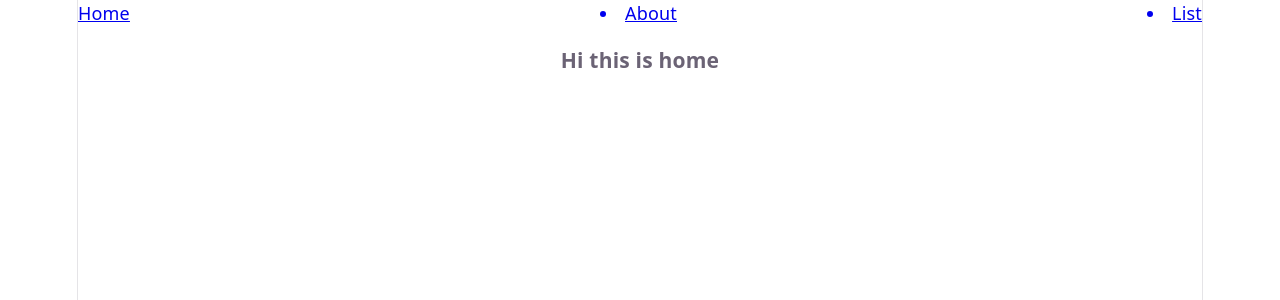
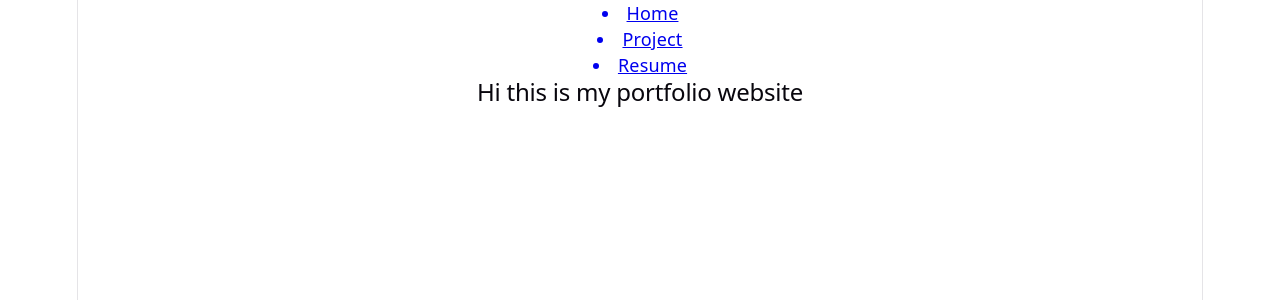
Before and after one commit to rawatrishab007/assignments, a React (Vite) app in the folder assign1/: page / in a window 1280 px wide. Shown: the top 300 px of the page. Built offline with nearby package versions, Linux system fonts and the light colour scheme.

Commit message:
questions

```diff
--- a/assign1/src/App.jsx
+++ b/assign1/src/App.jsx
@@ -94,21 +94,32 @@
 // export default App
 
 import React from 'react'
-import NavBar from './class1/NavBar'
+// import NavBar from './class1/NavBar'
 import { Route, Routes } from 'react-router-dom'
-import Home from './class1/Home1'
-import About from './class1/About'
-import ProductList from './class3/ProductList'
+// import Home from './class1/Home1'
+// import About from './class1/About'
+// import ProductList from './class3/ProductList'
+// import Services from './class1/Services'
+import Navigation from './assignment3/Navigation'
+import Home from './assignment3/Home'
+import Project from './assignment3/Project'
+import Resume from './assignment3/Resume'
 const App = () => {
   return (
     <div>
-      <NavBar/>
+      {/* <NavBar/>
       <Routes>
         <Route path='/' element={<Home/>}></Route>
         <Route path='/About' element={<About/>}></Route>
         <Route path='/List' element={<ProductList/>}></Route>
-      </Routes>
-
+        <Route path='/Service' element={<Services/>}></Route>
+      </Routes> */}
+      <Navigation/>
+        <Routes>
+          <Route path='/' element={<Home/>} ></Route>
+          <Route path='/projects' element={<Project/>}></Route>
+          <Route path='/resume' element={<Resume/>}></Route>
+        </Routes>
     </div>
   )
 }
--- /dev/null
+++ b/assign1/src/assignment3/Home.jsx
@@ -0,0 +1,11 @@
+import React from 'react'
+
+const Home = () => {
+  return (
+    <div>
+      <h2>Hi this is my portfolio website</h2>
+    </div>
+  )
+}
+
+export default Home
--- /dev/null
+++ b/assign1/src/assignment3/Navigation.jsx
@@ -0,0 +1,18 @@
+import React from 'react'
+import { Link } from 'react-router-dom'
+
+const Navigation = () => {
+  return (
+    <div>
+      <div className='Navigation'>
+        <Link to={'/'}>
+        <li>Home</li>
+        </Link>
+        <Link to={'/projects'}><li>Project</li> </Link>
+        <Link to={'/resume'}><li>Resume</li></Link>
+      </div>
+    </div>
+  )
+}
+
+export default Navigation
--- /dev/null
+++ b/assign1/src/assignment3/Project.jsx
@@ -0,0 +1,11 @@
+import React from 'react'
+
+const Project = () => {
+  return (
+    <div>
+      <h2>Here are my all my projects</h2>
+    </div>
+  )
+}
+
+export default Project
--- /dev/null
+++ b/assign1/src/assignment3/Resume.jsx
@@ -0,0 +1,11 @@
+import React from 'react'
+
+const Resume = () => {
+  return (
+    <div>
+      <h2>This is my resume here</h2>
+    </div>
+  )
+}
+
+export default Resume
--- a/assign1/src/class1/NavBar.jsx
+++ b/assign1/src/class1/NavBar.jsx
@@ -8,8 +8,11 @@ const NavBar = () => {
         <Link to={'/About'}>
         <li>About</li>
         </Link>
-        <Link to={'/list'}>
+        <Link to={'/List'}>
         <li>List</li>
+        </Link>
+        <Link to={'/Service'}>
+        <li>Services</li>
         </Link>
 
     </div>
--- /dev/null
+++ b/assign1/src/class1/Services.jsx
@@ -0,0 +1,11 @@
+import React from 'react'
+
+const Services = () => {
+  return (
+    <div>
+      <h1>We are providing special service here</h1>
+    </div>
+  )
+}
+
+export default Services
```
